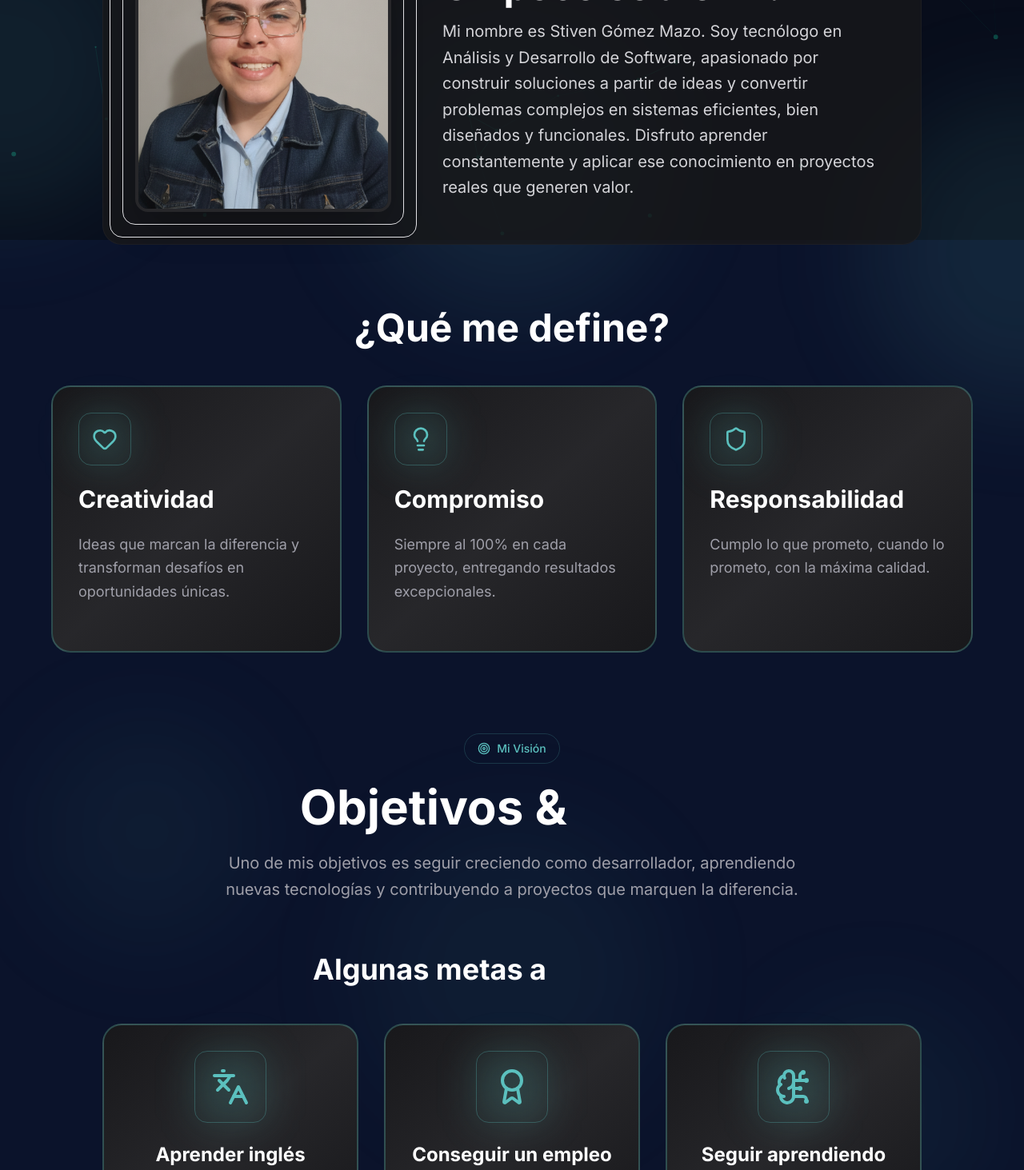
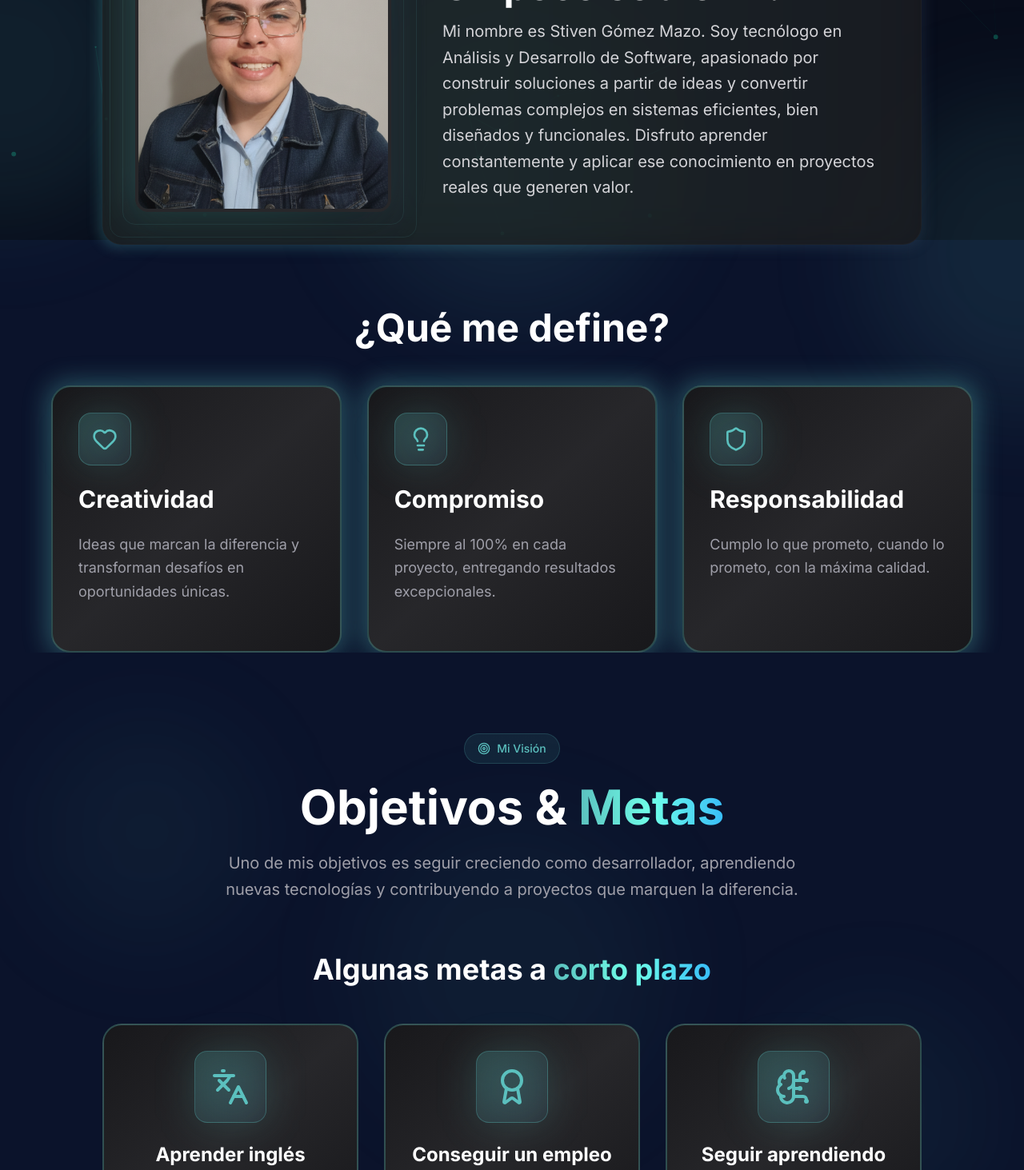
Before and after one commit to TpLink777/Portafolio, a React (Vite) app in the folder Home/: page /sobre-mi in a window 1280 px wide. Shown: the part 500-1963 px from the top of the page at 80% size. Built offline with nearby package versions, Linux system fonts and the light colour scheme.

Commit message:
cambios en el portafolio: se creao un readme del proyecto, ademas se arreglaron arrores en donde no se presenciaban los colores

```diff
--- a/Home/src/components/layout/Footer/Footer.jsx
+++ b/Home/src/components/layout/Footer/Footer.jsx
@@ -15,7 +15,7 @@ const Footer = () => {
             <div className="max-w-7xl mx-auto px-6 relative z-10">
                 <div className="grid grid-cols-1 md:grid-cols-3 gap-12 mb-12">
                     <div className="space-y-4 text-center md:text-left">
-                        <div className="text-3xl font-mono font-bold bg-linear-to-r from-cyan-accent to-cyan-accent bg-clip-text text-transparent inline-block">
+                        <div className="text-3xl font-mono font-bold gradient-text inline-block">
                             &lt;Dev /&gt;
                         </div>
                         <p className="text-zinc-400 max-w-sm mx-auto md:mx-0">
--- a/Home/src/components/ui/DownloadModal.jsx
+++ b/Home/src/components/ui/DownloadModal.jsx
@@ -51,7 +51,7 @@ const DownloadModal = ({ onClose }) => {
                         <div className="inline-flex items-center justify-center w-16 h-16 rounded-2xl bg-gradient-to-br from-cyan-accent/20 to-cyan-accent/20 border border-cyan-accent/30 mb-4 shadow-lg shadow-cyan-accent/20">
                             <Download size={32} className="text-cyan-accent" />
                         </div>
-                        <h2 className="text-3xl font-bold bg-gradient-to-r from-cyan-accent via-cyan-accent to-navy-light bg-clip-text text-transparent mb-2">
+                        <h2 className="text-3xl font-bold gradient-text mb-2">
                             Descarga tu CV
                         </h2>
                         <p className="text-zinc-400 text-sm">
--- a/Home/src/sections/Experiencia/Experiencia.jsx
+++ b/Home/src/sections/Experiencia/Experiencia.jsx
@@ -34,7 +34,7 @@ const Experiencia = () => {
 
                 <h2 className="text-4xl md:text-5xl lg:text-6xl font-bold text-white mb-6 leading-tight">
                     Experiencia{" "}
-                    <span className="bg-linear-to-r from-cyan-accent via-cyan-accent to-navy-light bg-clip-text text-transparent">
+                    <span className="gradient-text">
                         En Proyectos
                     </span>
                 </h2>
--- a/Home/src/sections/Inicio/Inicio.jsx
+++ b/Home/src/sections/Inicio/Inicio.jsx
@@ -60,7 +60,7 @@ const Inicio = () => {
                                 <h1 className="text-5xl sm:text-6xl lg:text-7xl font-bold text-white leading-tight animate-fade-in-up delay-100">
                                     Hola, soy
                                     <br />
-                                    <span className="bg-linear-to-r from-cyan-accent via-cyan-accent to-navy-light bg-clip-text text-transparent gradient-text-animated">
+                                    <span className="gradient-text-animated">
                                         Stiven Gomez
                                     </span>
                                 </h1>
--- a/Home/src/sections/Proyectos/Proyectos.jsx
+++ b/Home/src/sections/Proyectos/Proyectos.jsx
@@ -58,7 +58,7 @@ const Proyectos = () => {
                     </div>
 
                     <h2 className='text-5xl sm:text-6xl lg:text-7xl font-bold text-white leading-tight'>
-                        Proyectos <span className="bg-linear-to-r from-cyan-accent via-cyan-accent to-navy-light bg-clip-text text-transparent">Destacados</span>
+                        Proyectos <span className="gradient-text">Destacados</span>
                     </h2>
 
                     <p className='text-zinc-400 text-xl max-w-3xl mx-auto leading-relaxed'>
@@ -164,7 +164,7 @@ const Proyectos = () => {
                                     </button>
 
                                     <div className="p-8 md:p-10">
-                                        <h3 className="text-3xl md:text-4xl font-bold bg-linear-to-r from-cyan-accent to-cyan-accent bg-clip-text text-transparent mb-6 pr-8">
+                                        <h3 className="text-3xl md:text-4xl font-bold gradient-text mb-6 pr-8">
                                             {proyecto.titulo}
                                         </h3>
 
--- a/Home/src/sections/Sobre mi/Seccion1.jsx
+++ b/Home/src/sections/Sobre mi/Seccion1.jsx
@@ -45,7 +45,7 @@ const Seccion1 = () => {
                             <h1 className='text-4xl sm:text-5xl lg:text-6xl font-bold text-white leading-tight'>
                                 Hola, esto te podría
                                 <br />
-                                <span className="bg-linear-to-r from-cyan-accent via-cyan-accent to-navy-light bg-clip-text text-transparent">
+                                <span className="gradient-text">
                                     interesar sobre mí!
                                 </span>
                             </h1>
--- a/Home/src/sections/Sobre mi/Seccion2.jsx
+++ b/Home/src/sections/Sobre mi/Seccion2.jsx
@@ -43,7 +43,7 @@ const Seccion2 = () => {
                             </div>
 
                             <h2 className='text-4xl sm:text-5xl lg:text-6xl font-bold text-white'>
-                                Objetivos & <span className="bg-linear-to-r from-cyan-accent via-cyan-accent to-navy-light bg-clip-text text-transparent">Metas</span>
+                                Objetivos & <span className="gradient-text">Metas</span>
                             </h2>
 
                             <p className='text-zinc-400 text-lg sm:text-xl max-w-3xl mx-auto leading-relaxed'>
@@ -53,7 +53,7 @@ const Seccion2 = () => {
 
                         <div className={`w-full max-w-5xl ${isVisible ? 'animate-fade-in-up delay-200' : 'opacity-0'}`}>
                             <h3 className='text-2xl sm:text-3xl lg:text-4xl font-bold text-white text-center mb-12'>
-                                Algunas metas a <span className="bg-linear-to-r from-cyan-accent to-cyan-accent bg-clip-text text-transparent">corto plazo</span>
+                                Algunas metas a <span className="gradient-text">corto plazo</span>
                             </h3>
 
                             <div className='grid grid-cols-1 md:grid-cols-3 gap-6 lg:gap-8'>
--- a/Home/src/sections/Sobre mi/Seccion3.jsx
+++ b/Home/src/sections/Sobre mi/Seccion3.jsx
@@ -43,7 +43,7 @@ const Seccion3 = () => {
                         </div>
 
                         <h2 className='text-4xl sm:text-5xl lg:text-6xl font-bold text-white leading-tight'>
-                            Timeline de mi <span className="bg-linear-to-r from-cyan-accent via-cyan-accent to-navy-light bg-clip-text text-transparent">aprendizaje</span>
+                            Timeline de mi <span className="gradient-text">aprendizaje</span>
                         </h2>
 
                         <p className='text-zinc-400 text-lg max-w-2xl mx-auto'>
--- a/Home/src/sections/skills/Skills.jsx
+++ b/Home/src/sections/skills/Skills.jsx
@@ -41,7 +41,7 @@ const Skills = () => {
                     </div>
 
                     <h2 className="text-4xl md:text-5xl lg:text-6xl font-bold text-white mb-4 leading-tight">
-                        Habilidades & <span className="bg-linear-to-r from-cyan-accent via-cyan-accent to-navy-light bg-clip-text text-transparent">Tecnologías</span>
+                        Habilidades & <span className="gradient-text">Tecnologías</span>
                     </h2>
                     <p className="text-zinc-400 text-lg max-w-2xl mx-auto">
                         Herramientas y habilidades que estoy perfeccionando para crear soluciones digitales excepcionales
--- a/Home/src/styles/global.css
+++ b/Home/src/styles/global.css
@@ -1,6 +1,21 @@
 @import "tailwindcss";
 
-/* ===== Color System ===== */
+/* ========================================
+   Color System
+   ======================================== */
+
+@theme {
+    --color-navy-deep: #0B132B;
+    --color-navy-mid: #1C2541;
+    --color-navy-light: #3A506B;
+    --color-cyan-accent: #5BC0BE;
+    --color-cyan-bright: #6FFFE9;
+}
+
+/* ========================================
+   CSS Variables
+   ======================================== */
+
 :root {
     --navy-deep: #0B132B;
     --navy-mid: #1C2541;
@@ -9,47 +24,62 @@
     --cyan-bright: #6FFFE9;
 }
 
-/* ===== Typography ===== */
-body {
-    font-family: "Inter", system-ui, -apple-system, sans-serif;
-    background-color: var(--navy-deep);
-    color: #e4e4e7;
-    -webkit-font-smoothing: antialiased;
-    -moz-osx-font-smoothing: grayscale;
-}
+/* ========================================
+   Base
+   ======================================== */
 
 html {
     scroll-behavior: smooth;
 }
 
-.font-mono {
-    font-family: "Fira Code", monospace;
+body {
+    font-family: "Inter", system-ui, -apple-system, BlinkMacSystemFont, "Segoe UI", sans-serif;
+    background-color: var(--navy-deep);
+    color: #e4e4e7;
+
+    -webkit-font-smoothing: antialiased;
+    -moz-osx-font-smoothing: grayscale;
 }
 
-/* ===== Custom Scrollbar ===== */
+/* ========================================
+   Typography
+   ======================================== */
+
+.font-mono {
+    font-family: "Fira Code", "Courier New", monospace;
+}
+
+/* ========================================
+   Custom Scrollbar
+   ======================================== */
+
 ::-webkit-scrollbar {
     width: 6px;
 }
 
 ::-webkit-scrollbar-track {
-    background: #0B132B;
+    background: var(--navy-deep);
 }
 
 ::-webkit-scrollbar-thumb {
-    background: #27272a; /* zinc-800 */
+    background: #27272a;
     border-radius: 10px;
 }
 
 ::-webkit-scrollbar-thumb:hover {
-    background: #5BC0BE; /* color4 */
+    background: var(--cyan-accent);
 }
 
-/* ===== Keyframe Animations ===== */
+/* ========================================
+   Keyframe Animations
+   ======================================== */
+
 @keyframes fadeInUp {
     from {
         opacity: 0;
         transform: translateY(40px);
     }
+
     to {
         opacity: 1;
         transform: translateY(0);
@@ -61,6 +91,7 @@ html {
         opacity: 0;
         transform: translateX(-40px);
     }
+
     to {
         opacity: 1;
         transform: translateX(0);
@@ -72,6 +103,7 @@ html {
         opacity: 0;
         transform: translateX(40px);
     }
+
     to {
         opacity: 1;
         transform: translateX(0);
@@ -82,28 +114,34 @@ html {
     from {
         opacity: 0;
     }
+
     to {
         opacity: 1;
     }
 }
 
 @keyframes float {
-    0%, 100% {
-        transform: translateY(0px) rotate(0deg);
+    0%,
+    100% {
+        transform: translateY(0) rotate(0deg);
     }
+
     33% {
         transform: translateY(-15px) rotate(1deg);
     }
+
     66% {
         transform: translateY(8px) rotate(-1deg);
     }
 }
 
 @keyframes pulse-glow {
-    0%, 100% {
+    0%,
+    100% {
         opacity: 0.1;
         transform: scale(1);
     }
+
     50% {
         opacity: 0.3;
         transform: scale(1.05);
@@ -111,9 +149,11 @@ html {
 }
 
 @keyframes typing-cursor {
-    0%, 100% {
-        border-color: #5BC0BE; /* color4 */
+    0%,
+    100% {
+        border-color: var(--cyan-accent);
     }
+
     50% {
         border-color: transparent;
     }
@@ -124,6 +164,7 @@ html {
         opacity: 0;
         transform: scale(0.95);
     }
+
     to {
         opacity: 1;
         transform: scale(1);
@@ -135,13 +176,28 @@ html {
         opacity: 0;
         transform: translateY(20px);
     }
+
     to {
         opacity: 1;
         transform: translateY(0);
     }
 }
 
-/* ===== Animation Utility Classes ===== */
+@keyframes gradient-shift {
+    0%,
+    100% {
+        background-position: 0% 50%;
+    }
+
+    50% {
+        background-position: 100% 50%;
+    }
+}
+
+/* ========================================
+   Animation Utility Classes
+   ======================================== */
+
 .animate-fade-in-up {
     animation: fadeInUp 0.8s cubic-bezier(0.16, 1, 0.3, 1) forwards;
     opacity: 0;
@@ -180,92 +236,265 @@ html {
     animation: pulse-glow 4s ease-in-out infinite;
 }
 
-/* Staggered Animation Delays */
-.delay-100 { animation-delay: 0.1s; }
-.delay-200 { animation-delay: 0.2s; }
-.delay-300 { animation-delay: 0.3s; }
-.delay-400 { animation-delay: 0.4s; }
-.delay-500 { animation-delay: 0.5s; }
-.delay-600 { animation-delay: 0.6s; }
-.delay-700 { animation-delay: 0.7s; }
-.delay-800 { animation-delay: 0.8s; }
-.delay-900 { animation-delay: 0.9s; }
-.delay-1000 { animation-delay: 1.0s; }
+.gradient-text-animated {
+    background-size: 200% 200%;
+    animation: gradient-shift 3s ease infinite;
+}
 
-/* ===== Glass Effect Cleaned ===== */
-/* Removing heavy blur effects for a sharper, terminal-like feel */
+/* ========================================
+   Staggered Animation Delays
+   ======================================== */
+
+.delay-100 {
+    animation-delay: 0.1s;
+}
+
+.delay-200 {
+    animation-delay: 0.2s;
+}
+
+.delay-300 {
+    animation-delay: 0.3s;
+}
+
+.delay-400 {
+    animation-delay: 0.4s;
+}
+
+.delay-500 {
+    animation-delay: 0.5s;
+}
+
+.delay-600 {
+    animation-delay: 0.6s;
+}
+
+.delay-700 {
+    animation-delay: 0.7s;
+}
+
+.delay-800 {
+    animation-delay: 0.8s;
+}
+
+.delay-900 {
+    animation-delay: 0.9s;
+}
+
+.delay-1000 {
+    animation-delay: 1s;
+}
+
+/* ========================================
+   Glass Effect
+   ======================================== */
+
 .glass {
     background: rgba(11, 19, 43, 0.8);
     border: 1px solid rgba(39, 39, 42, 0.5);
 }
 
-/* ===== Typing Cursor ===== */
+/* ========================================
+   Typing Cursor
+   ======================================== */
+
 .typing-cursor::after {
     content: "_";
     animation: typing-cursor 1s step-end infinite;
-    color: #5BC0BE;
+    color: var(--cyan-accent);
     font-weight: 700;
     margin-left: 2px;
 }
 
-/* ===== Terminal Text Selection ===== */
+/* ========================================
+   Text Selection
+   ======================================== */
+
 ::selection {
-    background: #5BC0BE;
-    color: #0B132B;
+    background: var(--cyan-accent);
+    color: var(--navy-deep);
 }
 
-/* ===== Custom Color System Classes ===== */
+/* ========================================
+   Custom Utility Classes
+   ======================================== */
+
 /* Text colors */
-.text-cyan-accent { color: var(--cyan-accent); }
-.text-navy-light { color: var(--navy-light); }
+
+.text-cyan-accent {
+    color: var(--cyan-accent);
+}
+
+.text-navy-light {
+    color: var(--navy-light);
+}
 
 /* Background colors */
-.bg-cyan-accent { background-color: var(--cyan-accent); }
-.bg-navy-light { background-color: var(--navy-light); }
 
-/* Opacity backgrounds */
-.bg-cyan-accent\/5 { background-color: rgba(91, 192, 190, 0.05); }
-.bg-cyan-accent\/10 { background-color: rgba(91, 192, 190, 0.1); }
-.bg-cyan-accent\/20 { background-color: rgba(91, 192, 190, 0.2); }
-.bg-cyan-accent\/30 { background-color: rgba(91, 192, 190, 0.3); }
-.bg-cyan-accent\/40 { background-color: rgba(91, 192, 190, 0.4); }
-.bg-cyan-accent\/50 { background-color: rgba(91, 192, 190, 0.5); }
-.bg-cyan-accent\/60 { background-color: rgba(91, 192, 190, 0.6); }
-.bg-cyan-accent\/80 { background-color: rgba(91, 192, 190, 0.8); }
-.bg-navy-light\/50 { background-color: rgba(58, 80, 107, 0.5); }
+.bg-cyan-accent {
+    background-color: var(--cyan-accent);
+}
 
-/* Border colors */
-.border-cyan-accent\/20 { border-color: rgba(91, 192, 190, 0.2); }
-.border-cyan-accent\/30 { border-color: rgba(91, 192, 190, 0.3); }
-.border-cyan-accent\/40 { border-color: rgba(91, 192, 190, 0.4); }
-.border-cyan-accent\/50 { border-color: rgba(91, 192, 190, 0.5); }
-.border-cyan-accent\/60 { border-color: rgba(91, 192, 190, 0.6); }
+.bg-navy-light {
+    background-color: var(--navy-light);
+}
 
-/* Hover states */
-.hover\:text-cyan-accent:hover { color: var(--cyan-accent); }
-.hover\:bg-cyan-accent\/10:hover { background-color: rgba(91, 192, 190, 0.1); }
-.hover\:bg-cyan-accent\/20:hover { background-color: rgba(91, 192, 190, 0.2); }
-.hover\:bg-cyan-accent\/50:hover { background-color: rgba(91, 192, 190, 0.5); }
-.hover\:border-cyan-accent\/30:hover { border-color: rgba(91, 192, 190, 0.3); }
-.hover\:border-cyan-accent\/50:hover { border-color: rgba(91, 192, 190, 0.5); }
-.hover\:border-cyan-accent\/60:hover { border-color: rgba(91, 192, 190, 0.6); }
+/* ========================================
+   Background Opacity
+   ======================================== */
 
-/* Gradient colors */
-.from-cyan-accent { --tw-gradient-from: rgba(91,192,190,1); }
-.from-cyan-accent\/10 { --tw-gradient-from: rgba(91,192,190,0.1); }
-.from-cyan-accent\/50 { --tw-gradient-from: rgba(91,192,190,0.5); }
-.via-cyan-accent { --tw-gradient-to: rgba(91,192,190,1); }
-.via-cyan-accent\/50 { --tw-gradient-to: rgba(91,192,190,0.5); }
-.to-cyan-accent { --tw-gradient-to: rgba(91,192,190,1); }
-.to-cyan-accent\/50 { --tw-gradient-to: rgba(91,192,190,0.5); }
-.to-navy-light { --tw-gradient-to: #3A506B; }
-.to-navy-light\/10 { --tw-gradient-to: rgba(58,80,107,0.1); }
-.from-navy-light { --tw-gradient-from: #3A506B; }
+.bg-cyan-accent\/5 {
+    background-color: rgba(91, 192, 190, 0.05);
+}
 
-/* Shadow colors */
-.shadow-cyan-accent\/10 { --tw-shadow-color: rgba(91, 192, 190, 0.1); }
-.shadow-cyan-accent\/20 { --tw-shadow-color: rgba(91, 192, 190, 0.2); }
-.shadow-cyan-accent\/25 { --tw-shadow-color: rgba(91, 192, 190, 0.25); }
-.shadow-cyan-accent\/30 { --tw-shadow-color: rgba(91, 192, 190, 0.3); }
-.shadow-cyan-accent\/40 { --tw-shadow-color: rgba(91, 192, 190, 0.4); }
-.shadow-cyan-accent\/50 { --tw-shadow-color: rgba(91, 192, 190, 0.5); }
+.bg-cyan-accent\/10 {
+    background-color: rgba(91, 192, 190, 0.1);
+}
+
+.bg-cyan-accent\/20 {
+    background-color: rgba(91, 192, 190, 0.2);
+}
+
+.bg-cyan-accent\/30 {
+    background-color: rgba(91, 192, 190, 0.3);
+}
+
+.bg-cyan-accent\/40 {
+    background-color: rgba(91, 192, 190, 0.4);
+}
+
+.bg-cyan-accent\/50 {
+    background-color: rgba(91, 192, 190, 0.5);
+}
+
+.bg-cyan-accent\/60 {
+    background-color: rgba(91, 192, 190, 0.6);
+}
+
+.bg-cyan-accent\/80 {
+    background-color: rgba(91, 192, 190, 0.8);
+}
+
+.bg-navy-light\/50 {
+    background-color: rgba(58, 80, 107, 0.5);
+}
+
+/* ========================================
+   Border Colors
+   ======================================== */
+
+.border-cyan-accent\/20 {
+    border-color: rgba(91, 192, 190, 0.2);
+}
+
+.border-cyan-accent\/30 {
+    border-color: rgba(91, 192, 190, 0.3);
+}
+
+.border-cyan-accent\/40 {
+    border-color: rgba(91, 192, 190, 0.4);
+}
+
+.border-cyan-accent\/50 {
+    border-color: rgba(91, 192, 190, 0.5);
+}
+
+.border-cyan-accent\/60 {
+    border-color: rgba(91, 192, 190, 0.6);
+}
+
+/* ========================================
+   Hover States
+   ======================================== */
+
+.hover\:text-cyan-accent:hover {
+    color: var(--cyan-accent);
+}
+
+.hover\:bg-cyan-accent\/10:hover {
+    background-color: rgba(91, 192, 190, 0.1);
+}
+
+.hover\:bg-cyan-accent\/20:hover {
+    background-color: rgba(91, 192, 190, 0.2);
+}
+
+.hover\:bg-cyan-accent\/50:hover {
+    background-color: rgba(91, 192, 190, 0.5);
+}
+
+.hover\:border-cyan-accent\/30:hover {
+    border-color: rgba(91, 192, 190, 0.3);
+}
+
+.hover\:border-cyan-accent\/50:hover {
+    border-color: rgba(91, 192, 190, 0.5);
+}
+
+.hover\:border-cyan-accent\/60:hover {
+    border-color: rgba(91, 192, 190, 0.6);
+}
+
+/* ========================================
+   Gradient Text
+   ======================================== */
+
+.gradient-text {
+    background-image: linear-gradient(
+        to right,
+        var(--cyan-accent),
+        var(--cyan-bright),
+        #38bdf8
+    );
+
+    background-clip: text;
+    -webkit-background-clip: text;
+    color: transparent;
+    -webkit-text-fill-color: transparent;
+}
+
+.gradient-text-animated {
+    background-image: linear-gradient(
+        90deg,
+        var(--cyan-accent),
+        var(--cyan-bright),
+        #38bdf8,
+        var(--cyan-accent)
+    );
+
+    background-size: 300% 100%;
+    background-clip: text;
+    -webkit-background-clip: text;
+    color: transparent;
+    -webkit-text-fill-color: transparent;
+
+    animation: gradient-shift 3s ease infinite;
+}
+
+/* ========================================
+   Shadow Colors
+   ======================================== */
+
+.shadow-cyan-accent\/10 {
+    --tw-shadow-color: rgba(91, 192, 190, 0.1);
+}
+
+.shadow-cyan-accent\/20 {
+    --tw-shadow-color: rgba(91, 192, 190, 0.2);
+}
+
+.shadow-cyan-accent\/25 {
+    --tw-shadow-color: rgba(91, 192, 190, 0.25);
+}
+
+.shadow-cyan-accent\/30 {
+    --tw-shadow-color: rgba(91, 192, 190, 0.3);
+}
+
+.shadow-cyan-accent\/40 {
+    --tw-shadow-color: rgba(91, 192, 190, 0.4);
+}
+
+.shadow-cyan-accent\/50 {
+    --tw-shadow-color: rgba(91, 192, 190, 0.5);
+}
```
Also changed, not shown: 1 other file (tests, documents, lock files or other folders).
